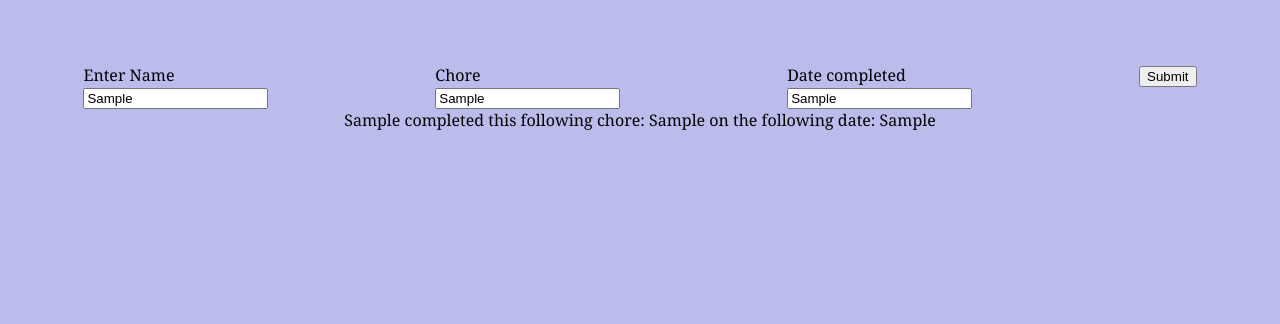
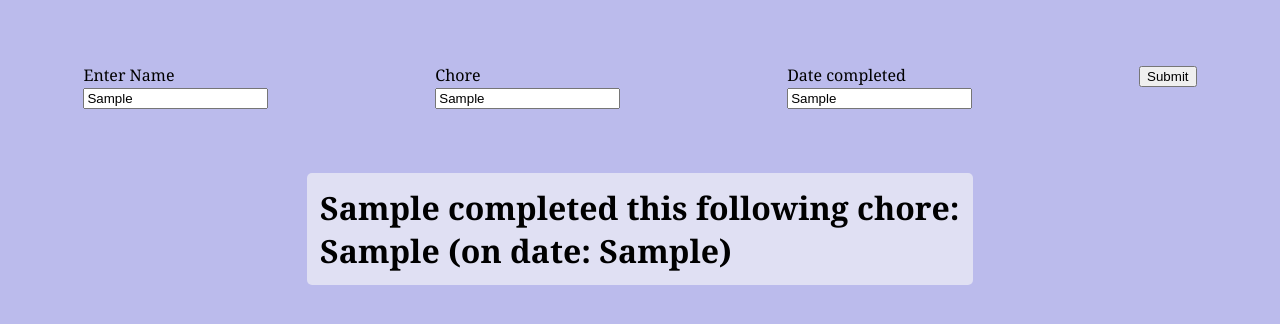
Before and after one commit to joshua-simon/typescript-chore-logger, a React (Create React App) app: page / in a window 1280 px wide. Both pictures are taken after typing "Sample", "Sample", "Sample" into the empty fields and a click on the button "Submit". Shown: the top 324 px of the page. Built offline with nearby package versions, Linux system fonts and the light colour scheme.

Commit message:
added styling

```diff
--- a/src/App.tsx
+++ b/src/App.tsx
@@ -18,7 +18,7 @@ class ChoreDoc implements Formatter  {
   }
 
   format(){
-    return `${this.name} completed this following chore: ${this.chore} on the following date: ${this.date}`
+    return `${this.name} completed this following chore: ${this.chore} (on date: ${this.date})`
   }
 }
 
--- a/src/Document.tsx
+++ b/src/Document.tsx
@@ -9,7 +9,7 @@ interface Props {
   }
 
 const Document: React.FC<Props> = ({ document }) => {
-    return <div className="doc">{document.format()}</div>;
+    return <h1 className="doc">{document.format()}</h1>;
   };
 
 export default Document
--- a/src/styles.css
+++ b/src/styles.css
@@ -7,14 +7,17 @@ body {
 .input-list{
     display:flex;
     flex-direction: row;
-    justify-content: space-around;
+    justify-content:space-around;
     font-family: Georgia, 'Times New Roman', Times, serif;
     margin-top: 5%;
 }
 
 .doc{
-    display:flex;
-    flex-direction: row;
-    justify-content: space-around;
+    margin: 0 auto;
     font-family: Georgia, 'Times New Roman', Times, serif;
+    margin-top:5%;
+    background-color: rgb(224, 224, 243);
+    width:50%;
+    padding:1%;
+    border-radius:5px;
 }
```
Also changed, not shown: 1 other file (tests, documents, lock files or other folders).
